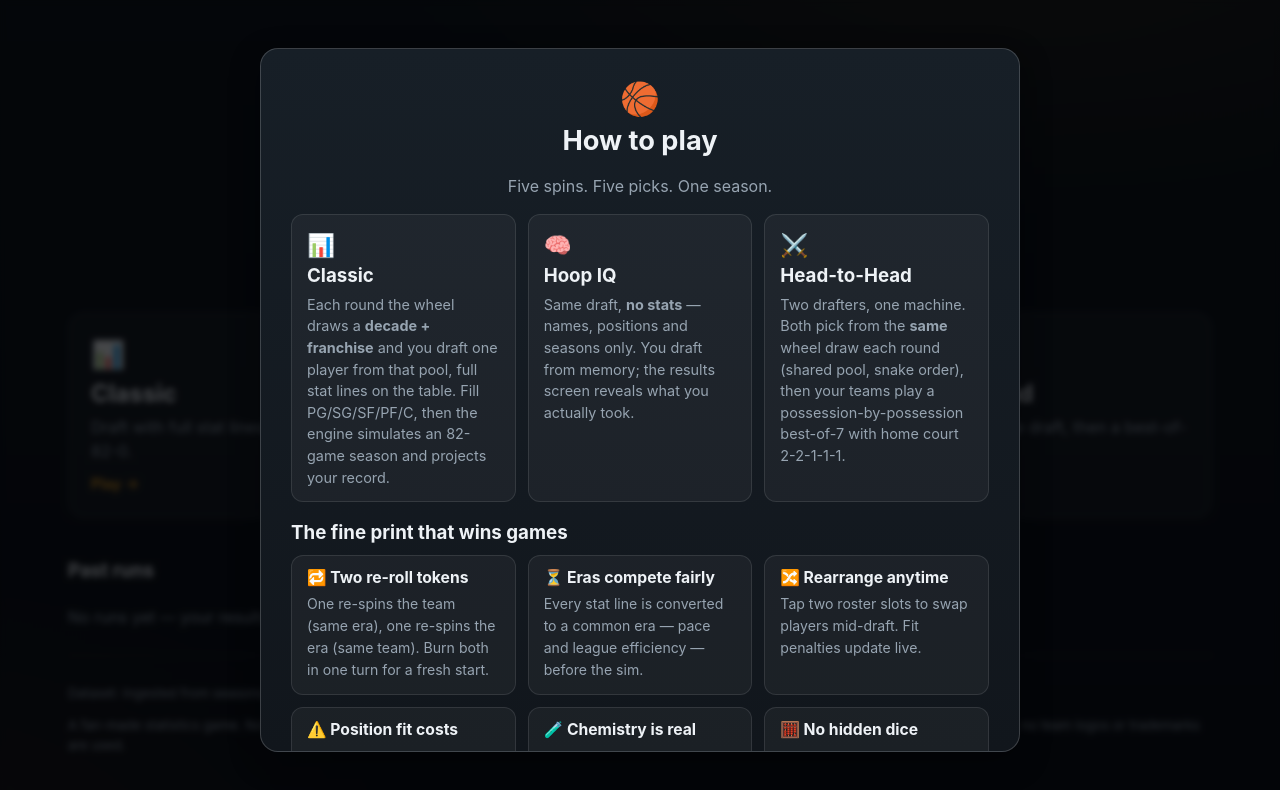
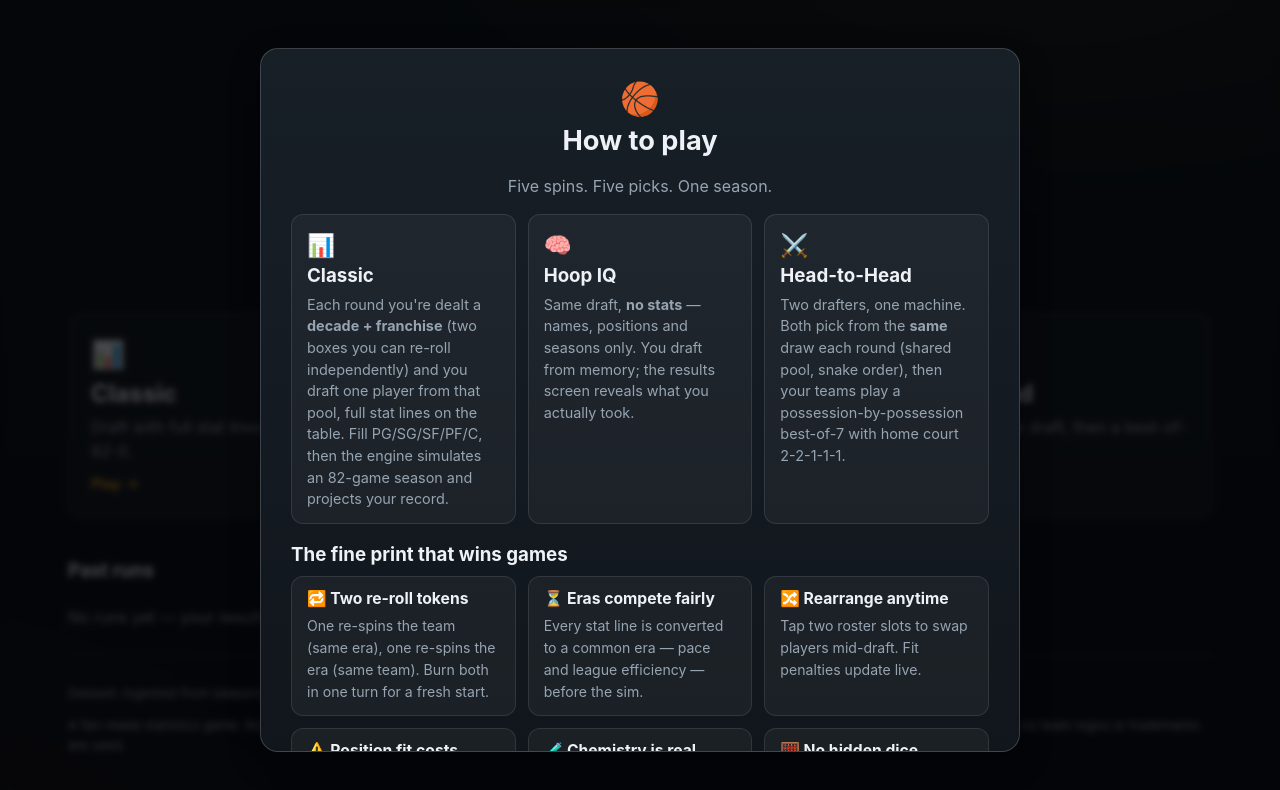
Before and after one commit to xieowen52/hardwood-gm, a React (Vite) app: page / in a window 1280 px wide. Shown: the top 790 px of the page. Built offline with nearby package versions, Linux system fonts and the light colour scheme.

Commit message:
Update copy and README for two-box draw and two re-roll tokens

```diff
--- a/src/ui/HomeScreen.tsx
+++ b/src/ui/HomeScreen.tsx
@@ -40,7 +40,7 @@ export function HomeScreen({
         <div className="home-kicker">🏀 spin · draft · simulate</div>
         <h1 className="home-title">Hardwood GM</h1>
         <p className="home-sub">
-          The wheel hands you a decade and a franchise. You build the all-time five.
+          Each round deals you a decade and a franchise. You build the all-time five.
           The engine plays the games — possession by possession.
         </p>
         <div className="row-gap home-actions">
--- a/src/ui/RulesModal.tsx
+++ b/src/ui/RulesModal.tsx
@@ -21,7 +21,8 @@ export function RulesModal({ onClose }: RulesModalProps) {
             <div className="rules-emoji">📊</div>
             <h3>Classic</h3>
             <p>
-              Each round the wheel draws a <strong>decade + franchise</strong> and you
+              Each round you're dealt a <strong>decade + franchise</strong> (two boxes you
+              can re-roll independently) and you
               draft one player from that pool, full stat lines on the table. Fill
               PG/SG/SF/PF/C, then the engine simulates an 82-game season and projects
               your record.
@@ -41,7 +42,7 @@ export function RulesModal({ onClose }: RulesModalProps) {
             <h3>Head-to-Head</h3>
             <p>
               Two drafters, one machine. Both pick from the <strong>same</strong>{' '}
-              wheel draw each round (shared pool, snake order), then your teams play a
+              draw each round (shared pool, snake order), then your teams play a
               possession-by-possession best-of-7 with home court 2-2-1-1-1.
             </p>
           </div>
```
Also changed, not shown: 2 other files (tests, documents, lock files or other folders).
